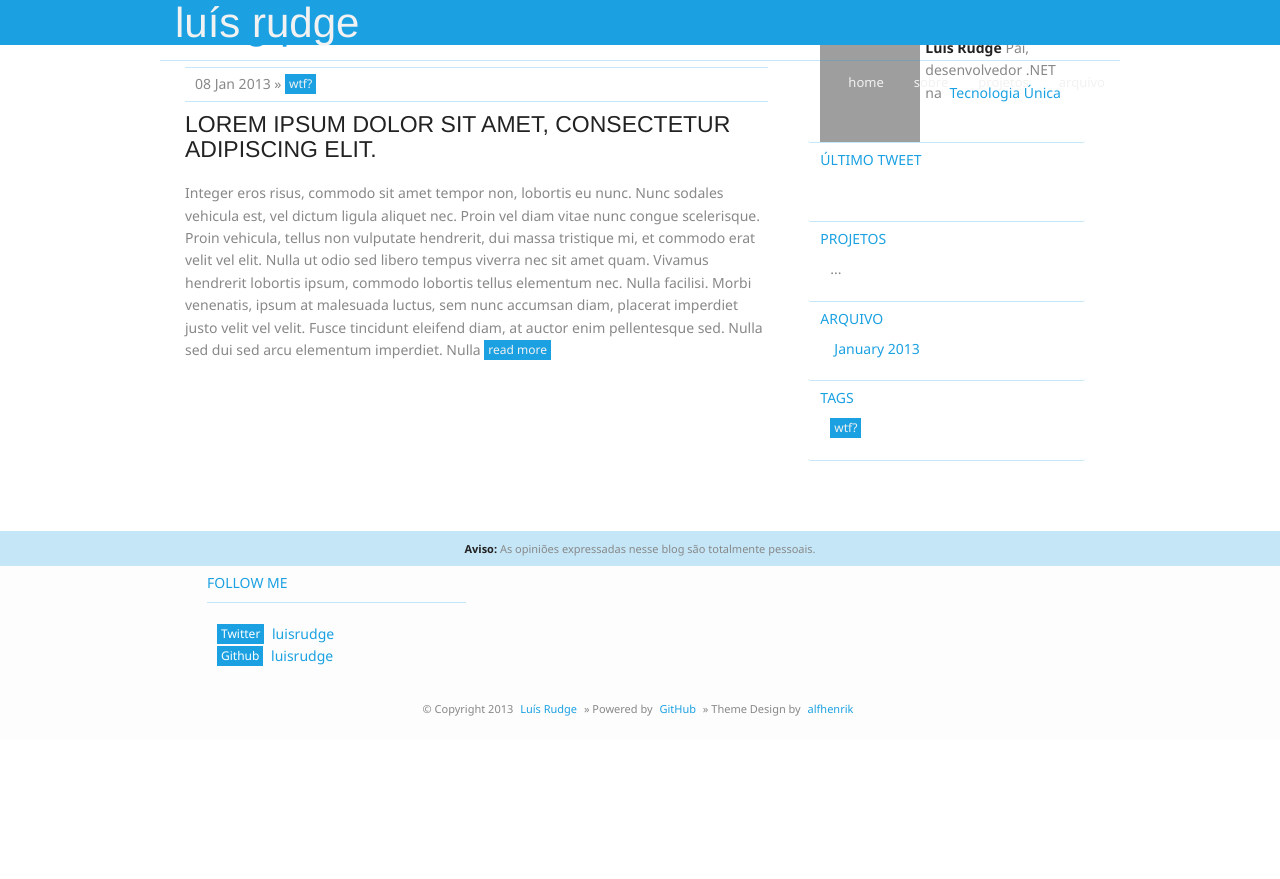
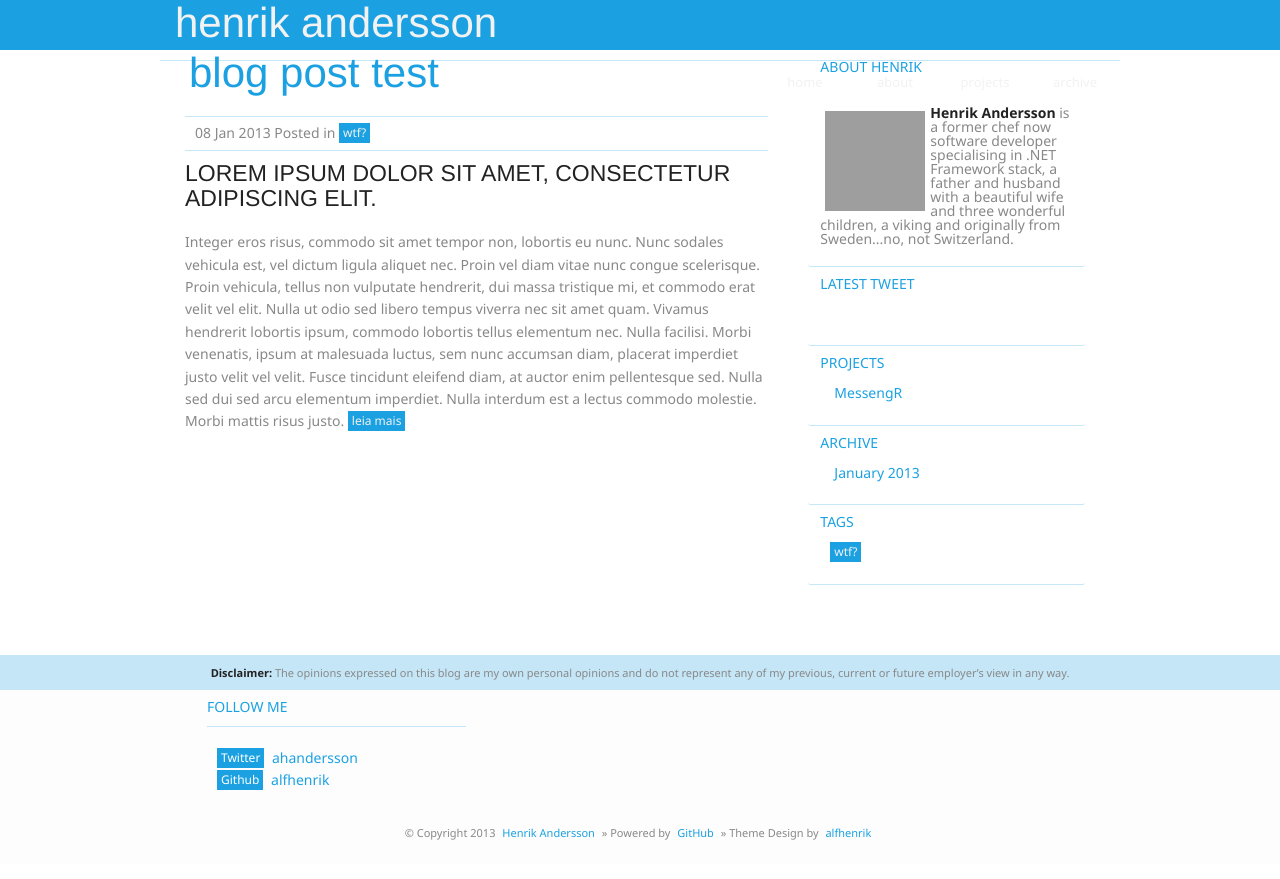
Before and after one commit to fabriciobegalli/luisrudge.github.com, a Jekyll site: the page built from index.html, in a window 1280 px wide, cut to the strip 0-879 px from the top of the page. Built offline with Jekyll 4.4.1, drawn with Linux system fonts in a browser that asks for light colours; Markdown is read by kramdown in place of the engine named in the settings; grey boxes are pictures that could not be loaded.

Commit message:
fixing styles for everyone

```diff
--- a/_layouts/default.html
+++ b/_layouts/default.html
@@ -3,15 +3,15 @@
 <head>
     <meta charset="utf-8">
     <meta http-equiv="X-UA-Compatible" content="chrome=1">
-    <title>{{ page.title }} &#8211; luisrudge.net</title>
+    <title>{{ page.title }} &#8211; henri.kandersson.com</title>
     <link rel="shortcut icon" href="/favicon.ico" >
     <link rel="stylesheet" href="/stylesheets/styles.css">
     <meta name="viewport" content="width=device-width, initial-scale=1, user-scalable=no">
     <script type="text/javascript">
 
         var _gaq = _gaq || [];
-        _gaq.push(['_setAccount', 'UA-37408911-1']);
-        _gaq.push(['_setDomainName', 'luisrudge.net']);
+        _gaq.push(['_setAccount', 'UA-37423173-1']);
+        _gaq.push(['_setDomainName', 'kandersson.com']);
         _gaq.push(['_trackPageview']);
 
         (function () {
@@ -23,6 +23,7 @@
     </script>
 </head>
 <body>
+<header class="bluebg">
     <div class="row">
         <div class="twelve columns">
             <div class="fixed">
@@ -31,16 +32,16 @@
                         <ul>
                             <li class="name">
                                 <a href="/">
-                                    <h2 class="page-title">Luís Rudge</h2>
+                                    <h2 class="page-title">Henrik Andersson</h2>
                                 </a>
                             </li>
                         </ul>
                         <section>
-                            <ul class="right">
+                            <ul id="main-nav" class="right">
                                 <li><a href="/">home</a></li>
-                                <li><a href="/about">sobre</a></li>
-                                <li><a href="/projects">projetos</a></li>
-                                <li><a href="/archive">arquivo</a></li>
+                                <li><a href="/about">about</a></li>
+                                <li><a href="/projects">projects</a></li>
+                                <li><a href="/archive">archive</a></li>
                             </ul>
                         </section>
                     </div>
@@ -48,20 +49,21 @@
             </div>
         </div>
     </div>
+	</header>
     <div class="row content inner">
         <div id="post" class="eight columns">
             {{ content }}
         </div>
         <div class="four columns">
             <fieldset>
-                <legend class="accent">sobre luís</legend>
+                <legend class="accent">about henrik</legend>
                 <p>
-                    <img src="http://www.gravatar.com/avatar/72956a2f6ee6c25ad00d194cf7543719?s=100" alt="gravatar" style="float: left; padding: 5px 5px 0 0;" />
-                    <strong>Luís Rudge</strong> Pai, desenvolvedor .NET na <a href="http://www.tecnologiaunica.com.br/" target="_blank">Tecnologia Única</a>
+                    <div id="gravatar">&nbsp;</div>
+                    <strong>Henrik Andersson</strong> is a former chef now software developer specialising in .NET Framework stack, a father and husband with a beautiful wife and three wonderful children, a viking and originally from Sweden...no, not Switzerland.
                 </p>
             </fieldset>
             <fieldset>
-                <legend class="accent">último tweet</legend>
+                <legend class="accent">latest tweet</legend>
                 <div id="twitter_div">
                     <ul id="twitter_update_list">
                         <li>&nbsp;</li>
@@ -69,13 +71,13 @@
                 </div>
             </fieldset>
             <fieldset>
-                <legend class="accent">projetos</legend>
+                <legend class="accent">projects</legend>
                 <ul>
-                    <li>...</li>
+                    <li><a href="https://github.com/davidfowl/MessengR" title="One on one messenger app using SignalR">MessengR</a></li>
                 </ul>
             </fieldset>
             <fieldset>
-                <legend class="accent">arquivo</legend>
+                <legend class="accent">archive</legend>
                 {% assign year = '2015' %}
                     {% assign month = 'December' %}
 
@@ -104,7 +106,7 @@
         <div class="disclaimer">
             <div class="row inner">
                 <div class="twelve columns">
-                    <small><strong>Aviso:</strong> As opiniões expressadas nesse blog são totalmente pessoais.</small>
+                    <small><strong>Disclaimer:</strong> The opinions expressed on this blog are my own personal opinions and do not represent any of my previous, current or future employer’s view in any way.</small>
                 </div>
             </div>
         </div>
@@ -114,8 +116,8 @@
                     <legend class="accent">follow me</legend>
                     <hr />
                     <ul>
-                        <li><span class="label">Twitter</span> <a href="http://twitter.com/luisrudge">luisrudge</a></li>
-                        <li><span class="label">Github</span> <a href="https://github.com/luisrudge">luisrudge</a></li>
+                        <li><span class="label">Twitter</span> <a href="http://twitter.com/ahandersson">ahandersson</a></li>
+                        <li><span class="label">Github</span> <a href="https://github.com/alfhenrik">alfhenrik</a></li>
                     </ul>
                 </fieldset>
             </div>
@@ -128,7 +130,7 @@
             <div class="twelve columns">
                 <div class="center fixed-bottom">
                     <p>
-                        <small>&copy; Copyright 2013 <a href="https://twitter.com/luisrudge">Luís Rudge</a> &raquo; Powered by <a href="https://github.com/">GitHub</a> &raquo; Theme Design by <a href="https://github.com/alfhenrik/">alfhenrik</a>
+                        <small>&copy; Copyright 2013 <a href="https://twitter.com/ahandersson">Henrik Andersson</a> &raquo; Powered by <a href="https://github.com/">GitHub</a> &raquo; Theme Design by <a href="https://github.com/alfhenrik/">alfhenrik</a>
                             <!--&raquo; Theme based on <a href="https://github.com/Code52/metro.css">metro.css</a> by <a href="https://github.com/Code52">Code52</a>-->
                         </small>
                     </p>
@@ -138,7 +140,7 @@
     </footer>
     <script src="http://code.jquery.com/jquery-latest.js"></script>
     <script type="text/javascript" src="http://twitter.com/javascripts/blogger.js"></script>
-    <script type="text/javascript" src="http://api.twitter.com/1/statuses/user_timeline/luisrudge.json?callback=twitterCallback2&count=1"></script>
+    <script type="text/javascript" src="http://api.twitter.com/1/statuses/user_timeline/ahandersson.json?callback=twitterCallback2&count=1"></script>
     <script src="javascripts/scale.fix.js"></script>
 </body>
 </html>
--- a/index.html
+++ b/index.html
@@ -2,16 +2,17 @@
 layout: default
 title: luisrudge.net
 ---
-{% for post in site.posts limit:10 %}
+{% for post in site.posts %}
 <h2><a href="{{ post.url | remove:'.html' }}">{{ post.title }}</a></h2>
 <div class="post-meta">
     <p>
-        {{ post.date | date_to_string }} &raquo;
+        {{ post.date | date_to_string }} Posted in
 {% for tag in post.tags %}
         <span class="label"><a href="/tags#{{ tag }}">{{ tag }}</a></span>
         {% endfor %}
     </p>
 </div>
-{{ post.content | truncate: post.excerpt, '' }} <span class="label"><a href="{{ post.url | remove:'.html' }}">read more</a></span>
+{{ post.content | split: '<!--break-->' | first }}
+<span class="label"><a href="{{ post.url | remove:'.html' }}">leia mais</a></span>
 <p></p>
 {% endfor %}
```
Also changed, not shown: _posts/2013-01-08-blog-post-test.md.md (+1 -2 lines), _layouts/post.html (line endings or trailing spaces).
